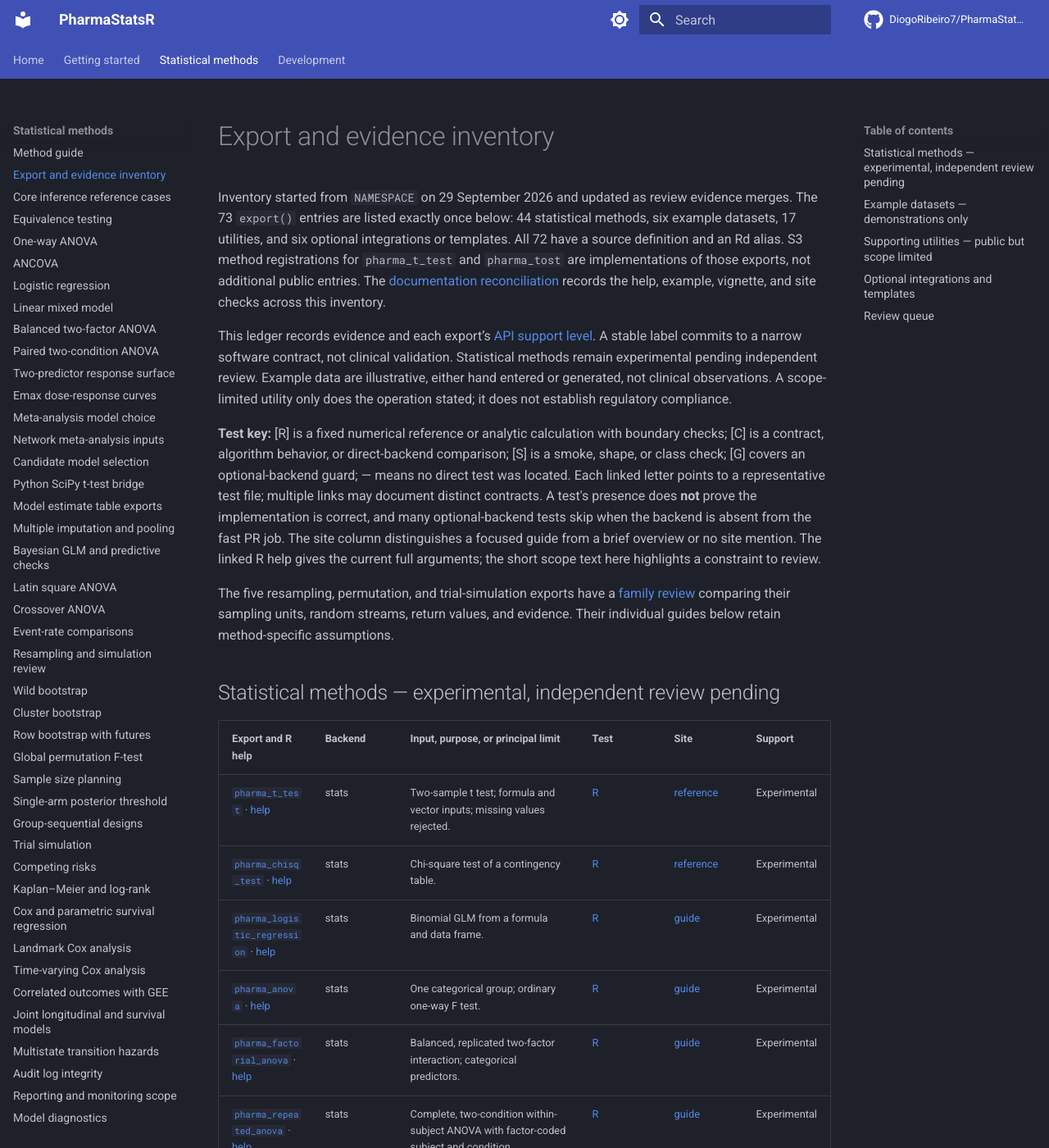
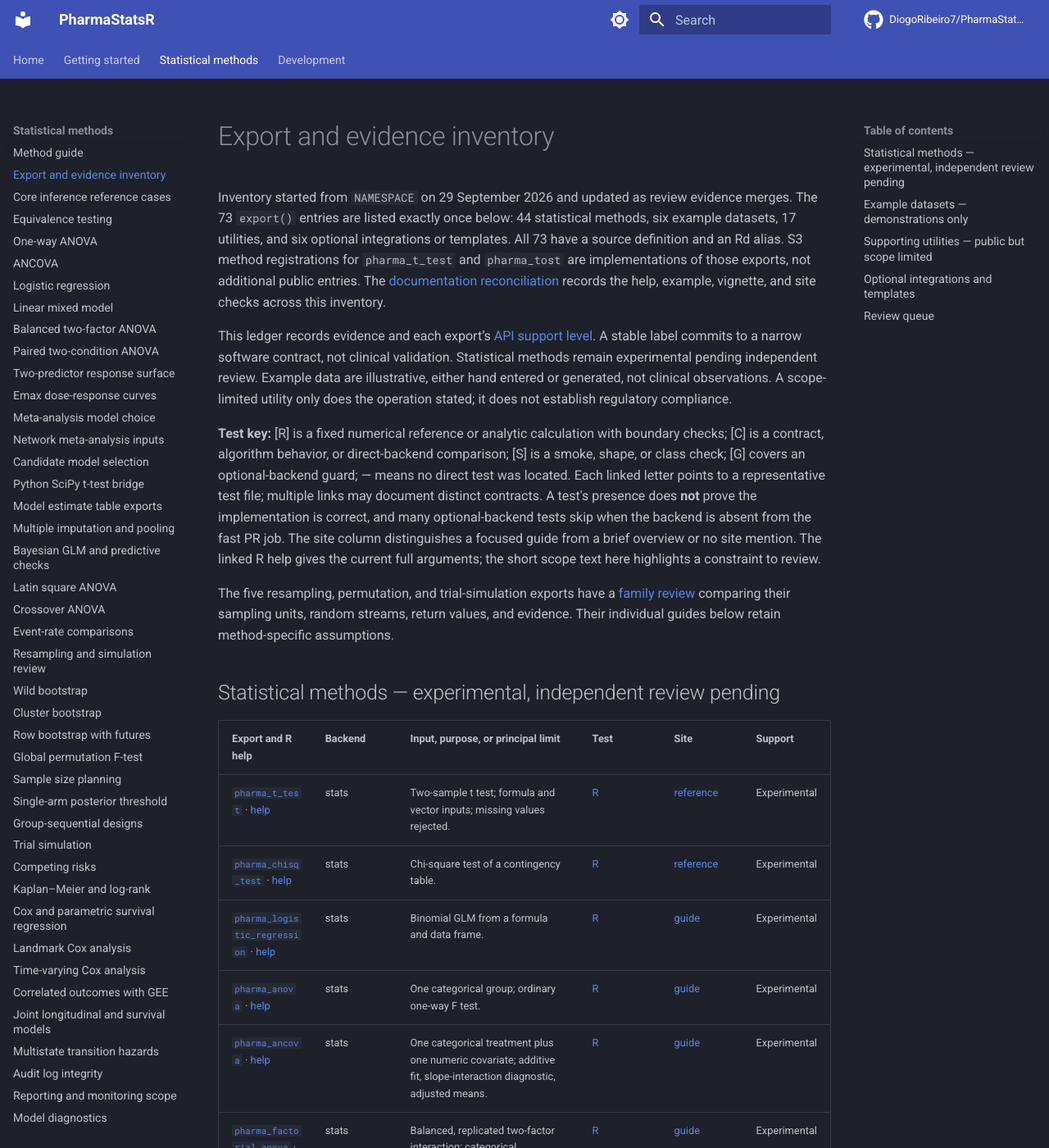
Before and after one commit to DiogoRibeiro7/PharmaStatsR, an MkDocs documentation site: the page built from docs/method-inventory.md, in a window 1280 px wide and 1400 px high. Shown: the whole window at 82% size. Built offline with MkDocs 1.6.1 and Material for MkDocs 9.7.7, drawn with Linux system fonts in a browser that asks for light colours; comment, search, counter and statistics services are not loaded.

Commit message:
docs: register ANCOVA export correctly

```diff
--- a/docs/method-inventory.md
+++ b/docs/method-inventory.md
@@ -1,6 +1,6 @@
 # Export and evidence inventory
 
-Inventory started from `NAMESPACE` on 29 September 2026 and updated as review evidence merges. The 73 `export()` entries are listed exactly once below: 44 statistical methods, six example datasets, 17 utilities, and six optional integrations or templates. All 72 have a source definition and an Rd alias. S3 method registrations for `pharma_t_test` and `pharma_tost` are implementations of those exports, not additional public entries. The [documentation reconciliation](documentation-reconciliation.md) records the help, example, vignette, and site checks across this inventory.
+Inventory started from `NAMESPACE` on 29 September 2026 and updated as review evidence merges. The 73 `export()` entries are listed exactly once below: 44 statistical methods, six example datasets, 17 utilities, and six optional integrations or templates. All 73 have a source definition and an Rd alias. S3 method registrations for `pharma_t_test` and `pharma_tost` are implementations of those exports, not additional public entries. The [documentation reconciliation](documentation-reconciliation.md) records the help, example, vignette, and site checks across this inventory.
 
 This ledger records evidence and each export’s [API support level](api-support-policy.md). A stable label commits to a narrow software contract, not clinical validation. Statistical methods remain experimental pending independent review. Example data are illustrative, either hand entered or generated, not clinical observations. A scope-limited utility only does the operation stated; it does not establish regulatory compliance.
 
@@ -15,7 +15,8 @@
 | [`pharma_t_test`](https://github.com/DiogoRibeiro7/PharmaStatsR/blob/main/R/pharma_t_test.R) · [help](https://github.com/DiogoRibeiro7/PharmaStatsR/blob/main/man/pharma_t_test.Rd) | stats | Two-sample t test; formula and vector inputs; missing values rejected. | [R](https://github.com/DiogoRibeiro7/PharmaStatsR/blob/main/tests/testthat/test-core-inference-references.R) | [reference](core-reference-cases.md) | Experimental |
 | [`pharma_chisq_test`](https://github.com/DiogoRibeiro7/PharmaStatsR/blob/main/R/pharma_chisq_test.R) · [help](https://github.com/DiogoRibeiro7/PharmaStatsR/blob/main/man/pharma_chisq_test.Rd) | stats | Chi-square test of a contingency table. | [R](https://github.com/DiogoRibeiro7/PharmaStatsR/blob/main/tests/testthat/test-core-inference-references.R) | [reference](core-reference-cases.md) | Experimental |
 | [`pharma_logistic_regression`](https://github.com/DiogoRibeiro7/PharmaStatsR/blob/main/R/pharma_logistic_regression.R) · [help](https://github.com/DiogoRibeiro7/PharmaStatsR/blob/main/man/pharma_logistic_regression.Rd) | stats | Binomial GLM from a formula and data frame. | [R](https://github.com/DiogoRibeiro7/PharmaStatsR/blob/main/tests/testthat/test-logistic-reference.R) | [guide](logistic-regression.md) | Experimental |
-| [`pharma_anova`](https://github.com/DiogoRibeiro7/PharmaStatsR/blob/main/R/pharma_anova.R) · [help](https://github.com/DiogoRibeiro7/PharmaStatsR/blob/main/man/pharma_anova.Rd) | stats | One categorical group; ordinary one-way F test. | [R](https://github.com/DiogoRibeiro7/PharmaStatsR/blob/main/tests/testthat/test-core-inference-references.R) | [guide](anova.md) | Experimental |\n| [`pharma_ancova`](https://github.com/DiogoRibeiro7/PharmaStatsR/blob/main/R/pharma_ancova.R) · [help](https://github.com/DiogoRibeiro7/PharmaStatsR/blob/main/man/pharma_ancova.Rd) | stats | One categorical treatment plus one numeric covariate; additive fit, slope-interaction diagnostic, adjusted means. | [R](https://github.com/DiogoRibeiro7/PharmaStatsR/blob/main/tests/testthat/test-ancova-reference.R) | [guide](ancova.md) | Experimental |
+| [`pharma_anova`](https://github.com/DiogoRibeiro7/PharmaStatsR/blob/main/R/pharma_anova.R) · [help](https://github.com/DiogoRibeiro7/PharmaStatsR/blob/main/man/pharma_anova.Rd) | stats | One categorical group; ordinary one-way F test. | [R](https://github.com/DiogoRibeiro7/PharmaStatsR/blob/main/tests/testthat/test-core-inference-references.R) | [guide](anova.md) | Experimental |
+| [`pharma_ancova`](https://github.com/DiogoRibeiro7/PharmaStatsR/blob/main/R/pharma_ancova.R) · [help](https://github.com/DiogoRibeiro7/PharmaStatsR/blob/main/man/pharma_ancova.Rd) | stats | One categorical treatment plus one numeric covariate; additive fit, slope-interaction diagnostic, adjusted means. | [R](https://github.com/DiogoRibeiro7/PharmaStatsR/blob/main/tests/testthat/test-ancova-reference.R) | [guide](ancova.md) | Experimental |
 | [`pharma_factorial_anova`](https://github.com/DiogoRibeiro7/PharmaStatsR/blob/main/R/pharma_factorial_anova.R) · [help](https://github.com/DiogoRibeiro7/PharmaStatsR/blob/main/man/pharma_factorial_anova.Rd) | stats | Balanced, replicated two-factor interaction; categorical predictors. | [R](https://github.com/DiogoRibeiro7/PharmaStatsR/blob/main/tests/testthat/test-factorial-anova.R) | [guide](factorial-anova.md) | Experimental |
 | [`pharma_repeated_anova`](https://github.com/DiogoRibeiro7/PharmaStatsR/blob/main/R/pharma_repeated_anova.R) · [help](https://github.com/DiogoRibeiro7/PharmaStatsR/blob/main/man/pharma_repeated_anova.Rd) | stats | Complete, two-condition within-subject ANOVA with factor-coded subject and condition. | [R](https://github.com/DiogoRibeiro7/PharmaStatsR/blob/main/tests/testthat/test-repeated-anova.R) | [guide](repeated-anova.md) | Experimental |
 | [`pharma_crossover_anova`](https://github.com/DiogoRibeiro7/PharmaStatsR/blob/main/R/pharma_crossover_anova.R) · [help](https://github.com/DiogoRibeiro7/PharmaStatsR/blob/main/man/pharma_crossover_anova.Rd) | stats | Balanced complete AB/BA, two periods, fixed subject effect. | [R](https://github.com/DiogoRibeiro7/PharmaStatsR/blob/main/tests/testthat/test-design-anova-references.R) · [C](https://github.com/DiogoRibeiro7/PharmaStatsR/blob/main/tests/testthat/test-crossover-anova.R) | [guide](crossover.md) | Experimental |
@@ -60,7 +61,7 @@
 
 | Family and exports | Key interpretation assumptions to review |
 | --- | --- |
-| `pharma_t_test`, `pharma_tost`, `pharma_anova`, factorial and repeated ANOVA | Sampling and design determine independence and error structure; ordinary ANOVA F tests need a suitable residual and variance model. The repeated helper checks complete two-condition pairs but cannot establish subject independence or distributional assumptions. |
+| `pharma_t_test`, `pharma_tost`, `pharma_anova`, `pharma_ancova`, factorial and repeated ANOVA | Sampling and design determine independence and error structure; ordinary ANOVA F tests need a suitable residual and variance model. The repeated helper checks complete two-condition pairs but cannot establish subject independence or distributional assumptions. |
 | `pharma_kaplan_meier`, `pharma_survival_fit`, `pharma_parametric_survival`, `pharma_cox_timevarying`, `pharma_landmark_analysis`, `pharma_competing_risks` | Censoring and event coding need study-specific review; Cox hazard ratios assume a proportional-hazards interpretation unless modeled otherwise. Parametric models also rely on the selected event-time family. |
 | `pharma_lmm`, `pharma_gee`, `pharma_emax_nlme`, joint and multistate models | Subject or cluster structure, dependence, model specification, and adequate information per parameter require review. A fitted object does not establish those properties. |
 | Meta-analysis and network meta-analysis | Effect sizes and sampling errors must be comparable; heterogeneity and, for network comparisons, transitivity and consistency require evaluation. A failed random-effects fit now errors; a separate FE analysis changes the interpretation. |
```
